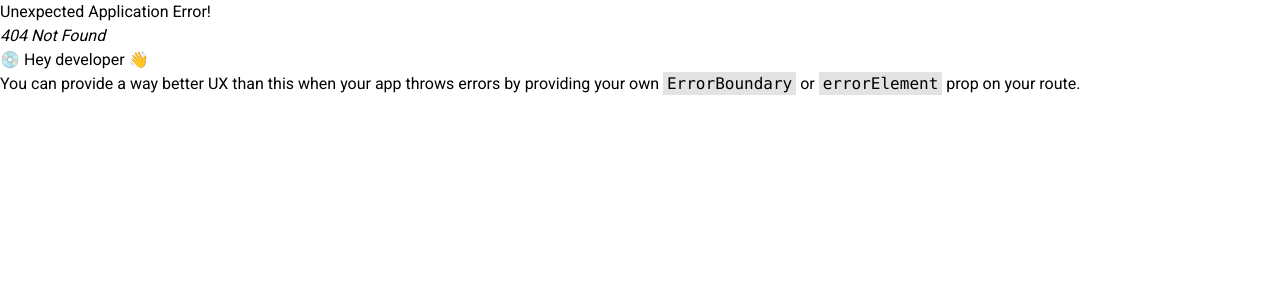
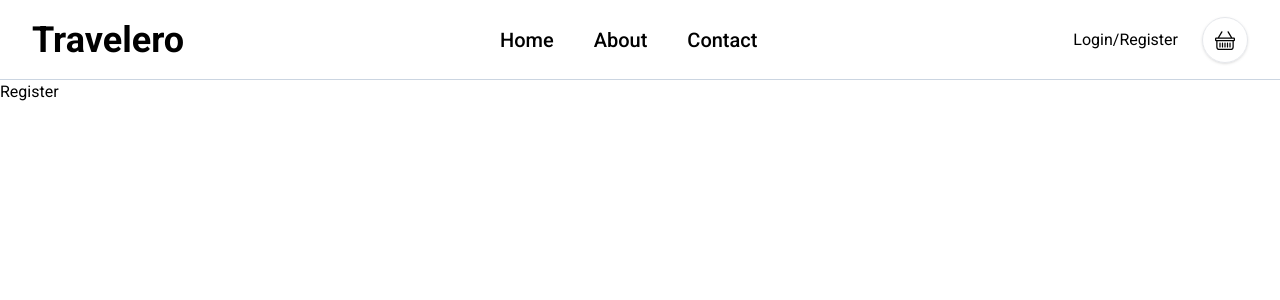
Before and after one commit to Jon-Felipe/travelero, a React (Vite) app: page /register in a window 1280 px wide. Before the commit this address had no page. Shown: the top 300 px of the page. Built offline with nearby package versions, Linux system fonts and the light colour scheme.

Commit message:
initialized register page

```diff
--- a/src/main.tsx
+++ b/src/main.tsx
@@ -7,6 +7,7 @@ import './index.css';
 // pages
 import Home from './pages/Home.tsx';
 import Login from './pages/Login.tsx';
+import Register from './pages/Register.tsx';
 
 const router = createBrowserRouter([
   {
@@ -22,6 +23,10 @@ const router = createBrowserRouter([
         path: '/login',
         element: <Login />,
       },
+      {
+        path: '/register',
+        element: <Register />,
+      },
     ],
   },
 ]);
--- /dev/null
+++ b/src/pages/Register.tsx
@@ -0,0 +1,9 @@
+import React from 'react';
+
+type Props = {};
+
+function Register({}: Props) {
+  return <div>Register</div>;
+}
+
+export default Register;
```
